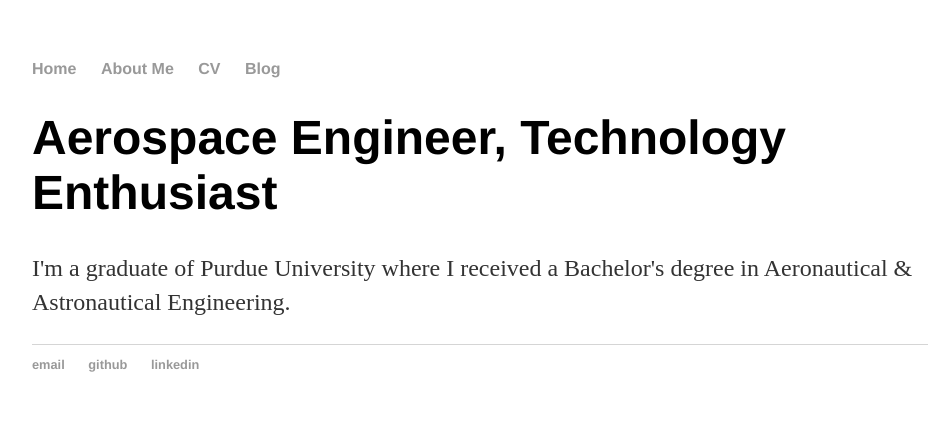
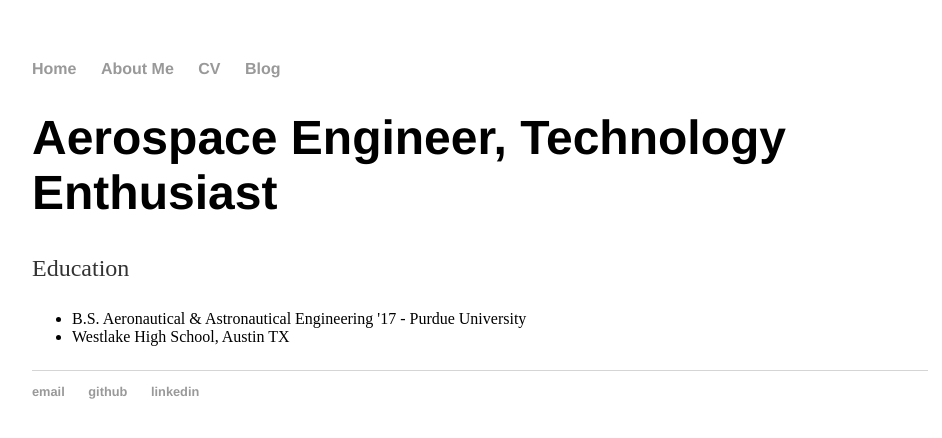
Before and after one commit to sujitshivaprasad/sujitshivaprasad.github.io, a Jekyll site: the page built from aboutme/index.html, in a window 1280 px wide. Shown: the top 438 px of the page, without its empty margins (160-1102 px from the left). Built offline with Jekyll 4.4.1, drawn with Linux system fonts in a browser that asks for light colours.

Commit message:
update about

```diff
--- a/aboutme/index.html
+++ b/aboutme/index.html
@@ -4,5 +4,10 @@ title: Sujit Shivaprasad, Aerospace Engineer
 ---
 <div class="blurb">
 	<h1>Aerospace Engineer, Technology Enthusiast</h1>
-	<p>I'm a graduate of Purdue University where I received a Bachelor's degree in Aeronautical & Astronautical Engineering.</p>
+	<p> Education
+		<ul>
+			<li> B.S. Aeronautical & Astronautical Engineering '17 - Purdue University </li>
+			<li> Westlake High School, Austin TX </li>
+		</ul>
+	</p>
 </div><!-- /.blurb -->
```
